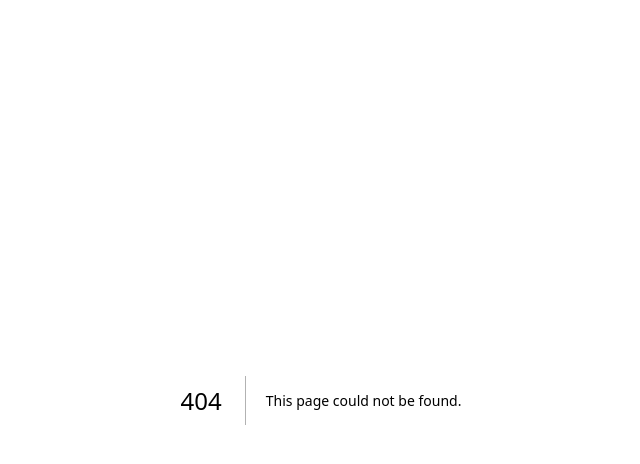
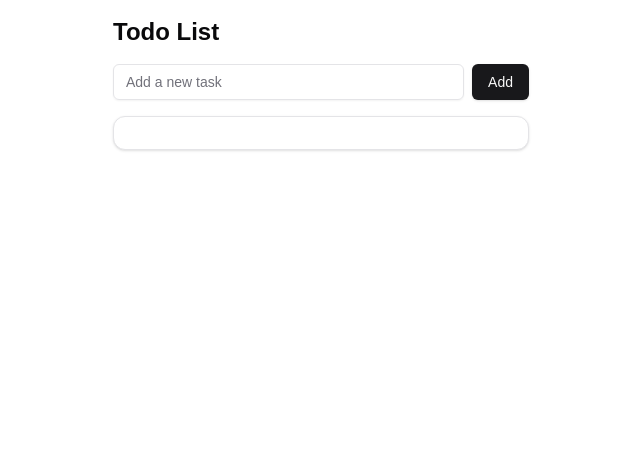
Before and after one commit to Eschinlle/taskmaster, a Next.js app in the folder frontend/: page /todo in a window 1280 px wide. Before the commit this address had no page. Shown: the top 464 px of the page, without its empty margins (319-959 px from the left). Built offline with nearby package versions, Linux system fonts and the light colour scheme.

Commit message:
Add todo list component with blue styling using Shadcn and Tailwind

```diff
--- a/frontend/src/app/page.js
+++ b/frontend/src/app/page.js
@@ -1,9 +1,16 @@
 import Image from "next/image";
+import Link from "next/link";
+import TodoList from "@/components/TodoList";
 
-export default function Home() {
+export default function HomePage() {
   return (
     <div className="grid grid-rows-[20px_1fr_20px] items-center justify-items-center min-h-screen p-8 pb-20 gap-16 sm:p-20 font-[family-name:var(--font-geist-sans)]">
-      <main className="flex flex-col gap-8 row-start-2 items-center sm:items-start">
+      <main className="flex flex-col items-center justify-center min-h-screen p-4">
+        <h1 className="text-3xl font-bold text-blue-600 mb-6">TaskMaster</h1>
+        <TodoList />
+        <Link href="/todo" className="text-blue-500 hover:underline">
+          Go to Todo List
+        </Link>
         <Image
           className="dark:invert"
           src="/next.svg"
--- /dev/null
+++ b/frontend/src/app/todo/page.js
@@ -0,0 +1,42 @@
+"use client";
+
+import { useState } from "react";
+import { Input } from "@/components/ui/input";
+import { Button } from "@/components/ui/button";
+import { Card } from "@/components/ui/card";
+
+export default function TodoPage() {
+  const [task, setTask] = useState("");
+  const [tasks, setTasks] = useState([]);
+
+  const addTask = () => {
+    if (task.trim()) {
+      setTasks([...tasks, task]);
+      setTask("");
+    }
+  };
+
+  return (
+    <div className="p-4 max-w-md mx-auto">
+      <h1 className="text-2xl font-bold mb-4">Todo List</h1>
+      <div className="flex mb-4">
+        <Input
+          value={task}
+          onChange={(e) => setTask(e.target.value)}
+          placeholder="Add a new task"
+          className="flex-grow mr-2"
+        />
+        <Button onClick={addTask}>Add</Button>
+      </div>
+      <Card className="p-4">
+        <ul>
+          {tasks.map((task, index) => (
+            <li key={index} className="mb-2">
+              {task}
+            </li>
+          ))}
+        </ul>
+      </Card>
+    </div>
+  );
+}
--- /dev/null
+++ b/frontend/src/components/TodoList.jsx
@@ -0,0 +1,41 @@
+"use client";
+
+import { useState } from "react";
+import { Input } from "@/components/ui/input";
+import { Button } from "@/components/ui/button";
+
+export default function TodoList() {
+  const [tasks, setTasks] = useState([]);
+  const [task, setTask] = useState("");
+
+  const addTask = () => {
+    if (task.trim()) {
+      setTasks([...tasks, task]);
+      setTask("");
+    }
+  };
+
+  return (
+    <div className="p-4 bg-blue-50 rounded-lg shadow-md">
+      <h2 className="text-xl font-bold text-blue-600 mb-4">Todo List</h2>
+      <div className="flex items-center mb-4">
+        <Input
+          value={task}
+          onChange={(e) => setTask(e.target.value)}
+          placeholder="Add a new task"
+          className="mr-2"
+        />
+        <Button onClick={addTask} className="bg-blue-500 text-white">
+          Add
+        </Button>
+      </div>
+      <ul className="list-disc pl-5">
+        {tasks.map((task, index) => (
+          <li key={index} className="text-blue-700">
+            {task}
+          </li>
+        ))}
+      </ul>
+    </div>
+  );
+}
```
Also changed, not shown: 1 other file (tests, documents, lock files or other folders).
